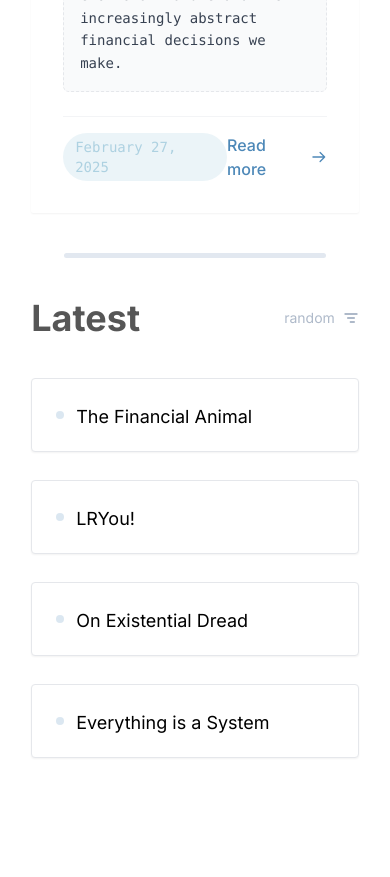
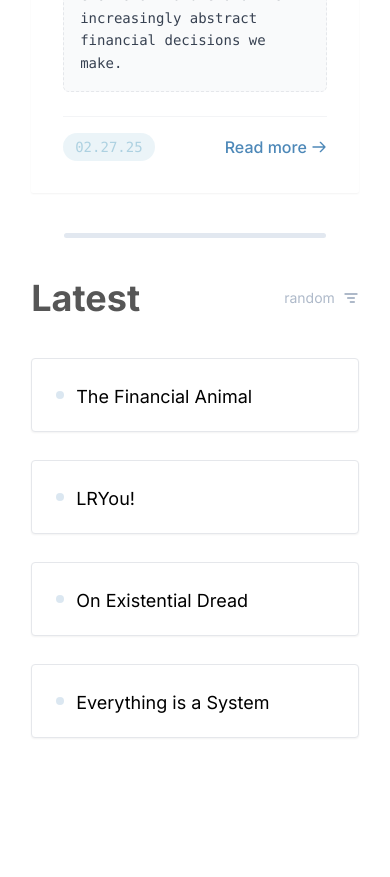
Before and after one commit to markmcguire011/Sentennial, a Next.js app: page /musings in a window 390 px wide. Shown: the part 1140-2017 px from the top of the page. Built offline with nearby package versions, Linux system fonts and the light colour scheme.

Commit message:
feat: mobile responsive date for featured musing

```diff
--- a/components/content/musings/musings-header.tsx
+++ b/components/content/musings/musings-header.tsx
@@ -66,7 +66,18 @@ export default function MusingsHeader({ featuredMusing }: Props) {
 
                   <div className="flex justify-between items-center mt-6 pt-4 border-t border-gray-100">
                     <span className="text-sm bg-[#9dc8db]/20 text-[#9dc8db]/80 py-1 px-3 rounded-full font-mono">
-                      {featuredMusing.date}
+                      <span className="md:inline hidden">
+                        {featuredMusing.date}
+                      </span>
+                      <span className="md:hidden inline">
+                        {new Date(featuredMusing.comp_date)
+                          .toLocaleDateString("en-US", {
+                            month: "2-digit",
+                            day: "2-digit",
+                            year: "2-digit",
+                          })
+                          .replace(/\//g, ".")}
+                      </span>
                     </span>
                     <span className="text-brand-color font-medium group-hover:translate-x-1 transition-transform duration-200 flex items-center">
                       Read more
```
